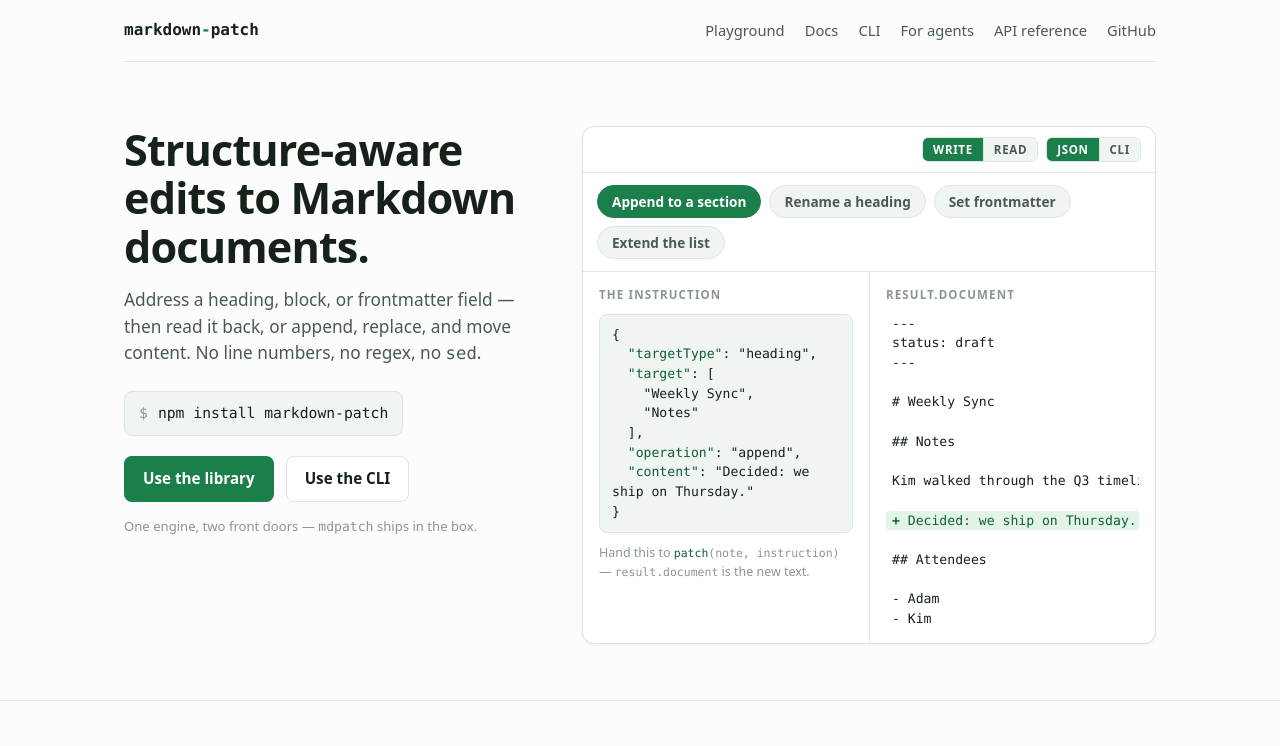
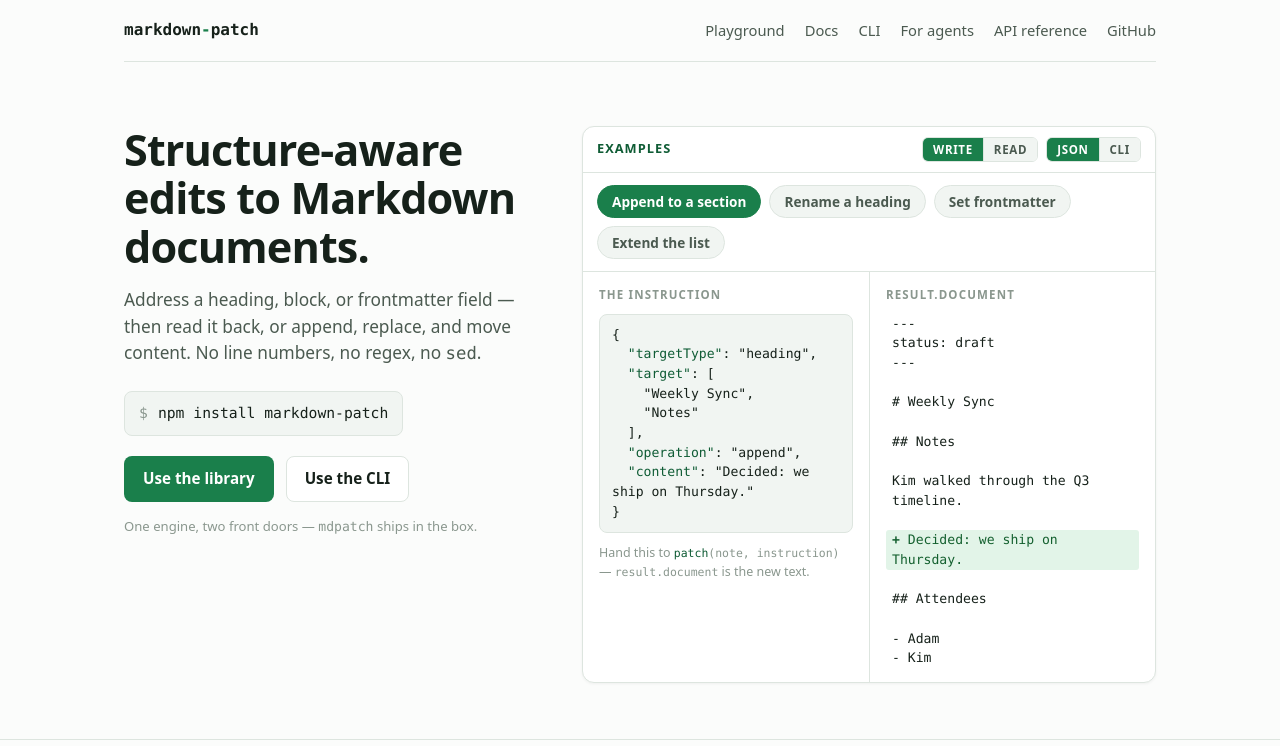
Before and after one commit to coddingtonbear/markdown-patch, a website with bundled scripts: page site/index.html in a window 1280 px wide. Shown: the top 746 px of the page. Built offline with nearby package versions, Linux system fonts and the light colour scheme.

Commit message:
Label the examples block and word-wrap result documents
Co-Authored-By: Claude Fable 5 <noreply@anthropic.com>

```diff
--- a/site/index.html
+++ b/site/index.html
@@ -124,7 +124,7 @@
     margin: 0; font-family: var(--mono); font-size: 0.82rem; line-height: 1.5;
     overflow-x: auto; tab-size: 2;
   }
-  .docline { display: block; padding: 0 6px; border-radius: 3px; white-space: pre; }
+  .docline { display: block; padding: 0 6px; border-radius: 3px; white-space: pre-wrap; overflow-wrap: anywhere; }
   .docline.add { background: var(--add-bg); color: var(--add-ink); }
   .docline.add::before { content: "+ "; font-weight: 700; }
   .docline.del { background: var(--del-bg); color: var(--del-ink); text-decoration: line-through; }
@@ -259,6 +259,7 @@
 
     <div class="demo" aria-label="Interactive patch demo">
       <div class="demo-head">
+        <span class="live">Examples</span>
         <div class="toggles">
           <div class="toggle" id="mode" role="group" aria-label="Read or write">
             <button data-mode="write" aria-pressed="true">Write</button>
```
